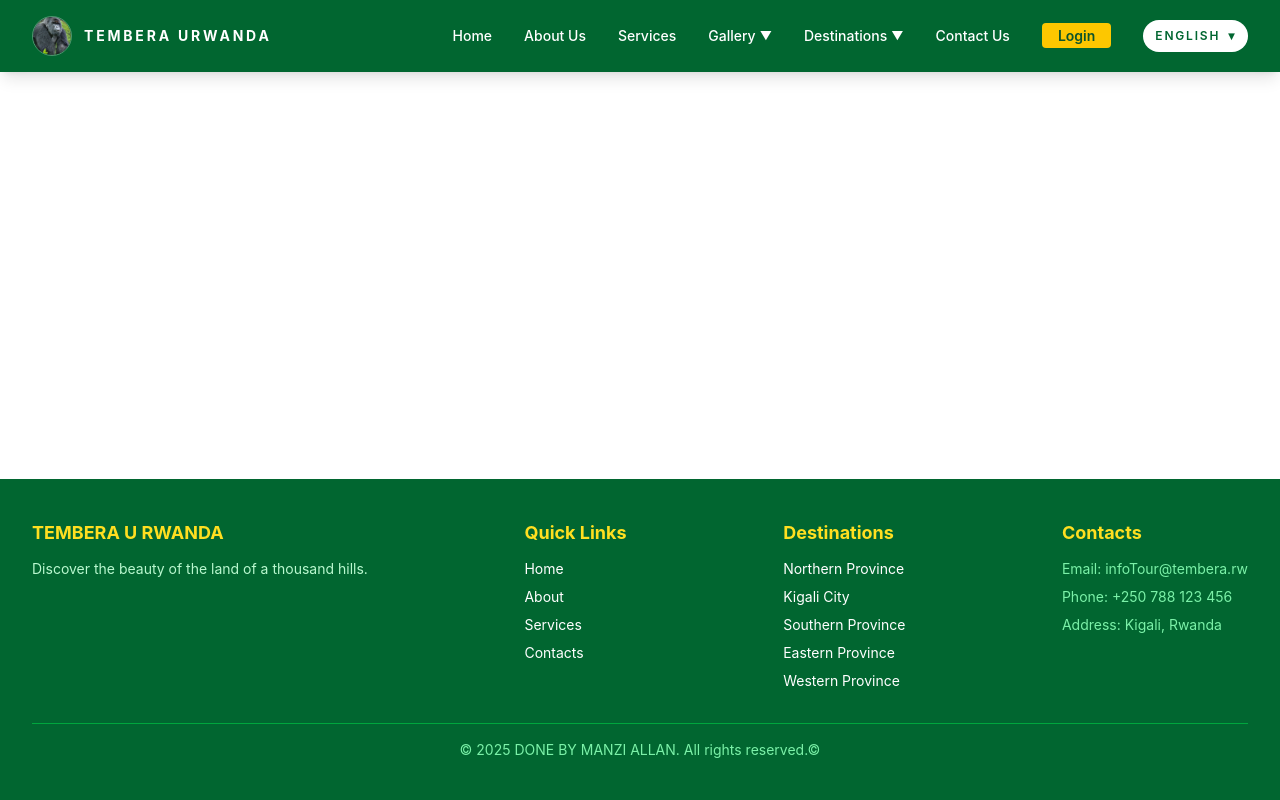
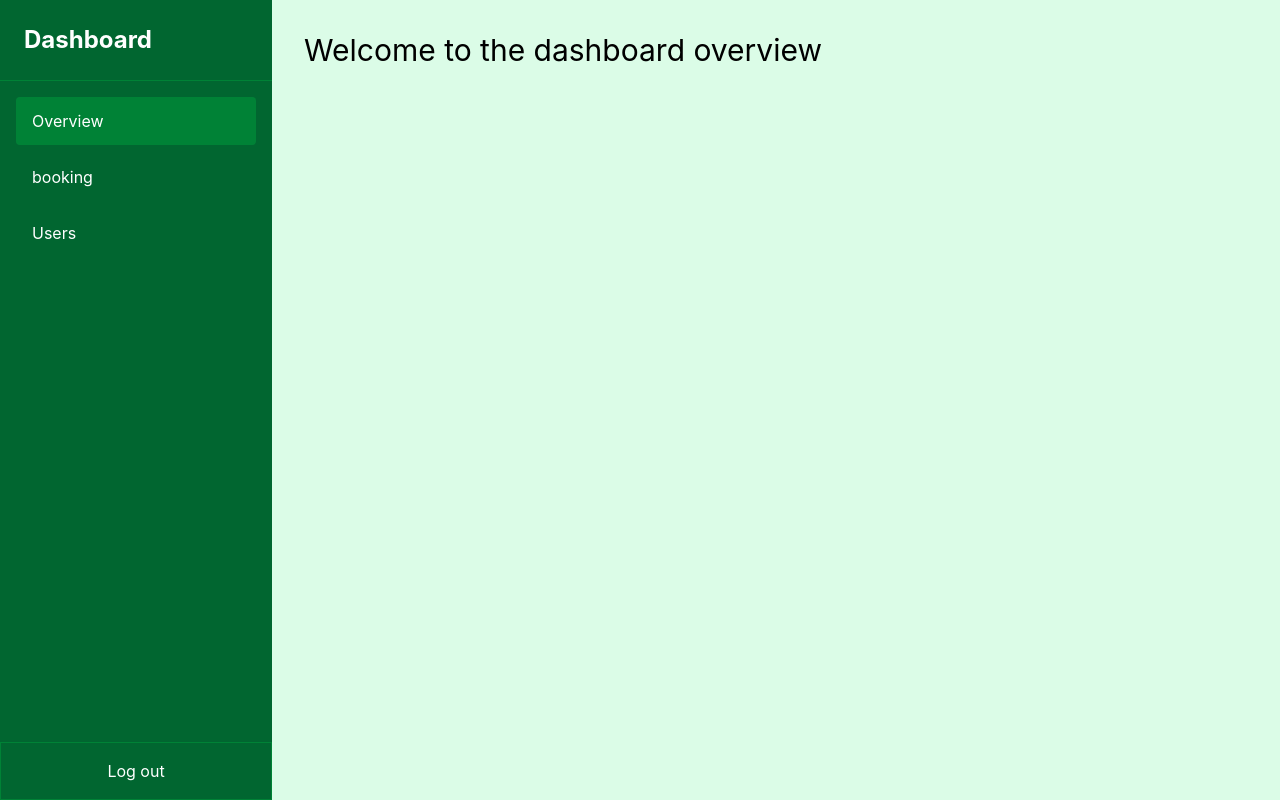
Before and after one commit to Allan-MA30/SOSL3, a Vue app: page /dashboard in a window 1280 px wide. Built offline with nearby package versions, Linux system fonts and the light colour scheme.

Commit message:
Added login,register and dashboard

```diff
--- a/src/App.vue
+++ b/src/App.vue
@@ -1,15 +1,20 @@
 <script setup>
-import { RouterView } from 'vue-router';
+import { RouterView, useRoute } from 'vue-router';
 import Navbar from './View/Navbar.vue';
 import Footer from './components/Footer.vue';
+import { computed } from 'vue';
+
+
+const route = useRoute()
+const hidelayout=computed(()=>['Dashboard'].includes(route.name))
 </script>
 
 <template>
   <div class="min-h-screen flex flex-col">
-    <Navbar />
+    <Navbar v-if="!hidelayout" />
     <main class="flex-grow">
       <RouterView />
     </main>
-    <Footer />
+    <Footer  v-if="!hidelayout"/>
   </div>
 </template>
--- a/src/Router/index.js
+++ b/src/Router/index.js
@@ -12,6 +12,7 @@ import Photos from "@/View/Photos.vue";
 import Videos from "@/View/Videos.vue";
 import Login from "@/View/Login.vue";
 import Register from "@/View/Register.vue";
+import Dashboard from "@/View/Dashboard/Dashboard.vue";
 
 const routes = [
   {
@@ -65,26 +66,27 @@ const routes = [
     component: Western,
   },
   {
-path:"/Login",
-name:"Login",
-component:Login,
-
-
+    path: "/login",
+    name: "Login",
+    component: Login,
   },
   {
-path:"/Register",
-name:"Register",
-component:Register,
-
-
+    path: "/register",
+    name: "Register",
+    component: Register,
   },
   {
     path: "/kigali",
     name: "Kigali",
     component: Kigali,
   },
+  {
+    path: "/dashboard",
+    name: "Dashboard",
+    component: Dashboard,
+  }
+];
 
-];
 
 const router = createRouter({
   history: createWebHistory(),
--- /dev/null
+++ b/src/View/Dashboard/Booking.vue
@@ -0,0 +1,10 @@
+<template>
+
+<div class="justify-center">
+<p class="text-3xl">This is our Booking page</p>
+
+
+
+</div>
+
+</template>
--- /dev/null
+++ b/src/View/Dashboard/Dashboard.vue
@@ -0,0 +1,53 @@
+<script setup>
+import { ref } from 'vue';
+import { useRouter } from 'vue-router';
+import Bookings from './Booking.vue';
+
+const router = useRouter();
+const activeMenu = ref('overview');
+
+function logout() {
+  router.push('/login');
+}
+</script>
+
+
+<template>
+<div class="flex h-screen bg-green-100">
+<!--aside bar which be used to call the items-->
+<aside class="w-68 bg-green-800 text-white flex flex-col">
+
+<div class="p-6 text-2xl font-bold border-b border-green-700">Dashboard</div>
+<nav class="flex-1 p-4">
+    <button @click="activeMenu= 'overview'" :class="activeMenu==='overview'?' bg-green-700':'hover:bg-green-700'"
+    class="w-full text-left px-4 py-3 rounded mb-2">Overview</button>
+    <button @click="activeMenu= 'booking'" :class="activeMenu==='booking'?' bg-green-700':'hover:bg-green-700'"
+    class="w-full text-left px-4 py-3 rounded mb-2">booking</button>
+    <button @click="activeMenu= 'users'" :class="activeMenu==='users'?' bg-green-700':'hover:bg-green-700'"
+    class="w-full text-left px-4 py-3 rounded mb-2">Users</button>
+</nav>
+
+<!--button for logout-->
+<div class="p-4 border-1 border-green-700">
+    <button @click="logout" class="w-full bf-red-600 hover:bg-red-600">Log out</button>
+</div>
+
+</aside>
+<!--main content-->
+<main class="flex-1 overflow-y-auto p-8">
+
+<div v-if="activeMenu === 'overview'" class="text-3xl">Welcome to the dashboard overview</div>
+
+<!--This will contain Booking-->
+<Bookings v-if="activeMenu === 'booking'" />
+
+
+
+
+</main>
+
+
+</div>
+
+
+</template>
--- a/src/View/Login.vue
+++ b/src/View/Login.vue
@@ -1,8 +1,28 @@
+<script setup>
+import { ref } from 'vue';
+import { useRouter } from 'vue-router';
+
+
+const router=useRouter();
+const email = ref('');
+const password = ref('');
+
+
+// this function will handle login
+function handleLogin(){
+
+    router.push('/dashboard')
+
+}
+</script>
+
+
+
 <template>
 <div class="flex items-center justify-center bg-green-100 min-h-screen">
 <div class="bg-white p-8 rounded -lg shadow-md w-full max-w-md">
 <h2 class="text-2xl font-bold text-green-800 mb-6 text-center ">LOGIN</h2>
-<form class="flex flex-col gap-4 ">
+<form @submit.prevent="handleLogin" class="flex flex-col gap-4 ">
 
 
     <input v-model="email" type="email" placeholder="Please Enter UserEmail" required
--- a/src/View/Navbar.vue
+++ b/src/View/Navbar.vue
@@ -56,7 +56,7 @@
         </ul>
       </li>
       <li><RouterLink to="/contact" class="hover:text-yellow-300">Contact Us</RouterLink></li>
-      <li><RouterLink to="/Login" class="bg-yellow-400 text-green-900 px-4 py-1 rounded font-semibold hover:bg-yellow-300">Login</RouterLink></li>
+      <li><RouterLink to="/login" class="bg-yellow-400 text-green-900 px-4 py-1 rounded font-semibold hover:bg-yellow-300">Login</RouterLink></li>
 
       <li class="relative inline-flex" @mouseleave="langOpen = false">
         <button
--- a/src/View/Register.vue
+++ b/src/View/Register.vue
@@ -36,7 +36,7 @@
    <p class="text-center text-sm mt-4 text-gray-500">
     Already have an account?
 
-   <li> <RouterLink to="/Login" class="text-green-700 font-semibold hover:underline">Login</RouterLink></li>
+   <li> <RouterLink to="/login" class="text-green-700 font-semibold hover:underline">Login</RouterLink></li>
 </p>
 </div>
 </div>
```
